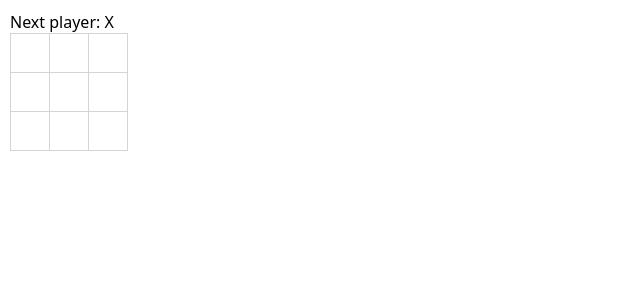
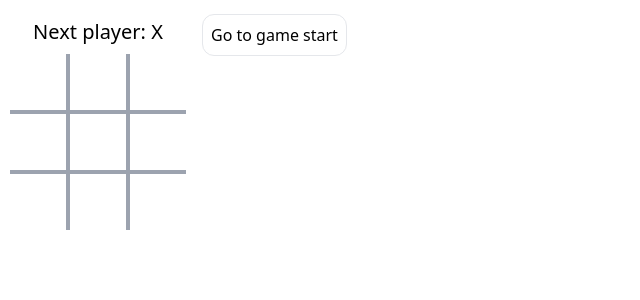
Before and after one commit to DefectingCat/tic-tac-toe, a React (Create React App) app: page / in a window 1280 px wide. Shown: the top 300 px of the page, without its empty margins (0-640 px from the left). Built offline with nearby package versions, Linux system fonts and the light colour scheme.

Commit message:
Compeleted game

```diff
--- a/package.json
+++ b/package.json
@@ -10,10 +10,12 @@
     "@types/node": "^16.7.13",
     "@types/react": "^17.0.20",
     "@types/react-dom": "^17.0.9",
+    "immer": "^9.0.7",
     "react": "^17.0.2",
     "react-dom": "^17.0.2",
     "react-scripts": "5.0.0",
     "typescript": "^4.4.2",
+    "use-immer": "^0.6.0",
     "web-vitals": "^2.1.0"
   },
   "scripts": {
--- a/src/components/Board.tsx
+++ b/src/components/Board.tsx
@@ -1,57 +1,27 @@
-import { FC, useState } from 'react';
+import { FC } from 'react';
 import Square from './Square';
+import { State } from './Game';
 
-const Board: FC = () => {
-  const [squares, setSquares] = useState(Array(9).fill(null));
-  const [xIsNext, setXIsNext] = useState(true);
+interface Props {
+  state: State;
+  updateGame: (i: number) => void;
+}
 
-  const handleClick = (i: number) => {
-    const mySquares = squares.slice();
-    mySquares[i] = xIsNext ? 'X' : 'O';
-    setSquares(mySquares);
-    setXIsNext(!xIsNext);
-  };
-
-  const calculateWinner = (squares: string[] | null[]) => {
-    const lines = [
-      [0, 1, 2],
-      [3, 4, 5],
-      [6, 7, 8],
-      [0, 3, 6],
-      [1, 4, 7],
-      [2, 5, 8],
-      [0, 4, 8],
-      [2, 4, 6],
-    ];
-
-    for (let i = 0; i < lines.length; i++) {
-      const [a, b, c] = lines[i];
-      if (
-        squares[a] &&
-        squares[a] === squares[b] &&
-        squares[a] === squares[c]
-      ) {
-        return squares[a];
-      }
-    }
-    return null;
-  };
-
-  const winner = calculateWinner(squares);
+const Board: FC<Props> = ({ state, updateGame }) => {
+  const { squares } = state.current;
+  const { winner, xIsNext } = state;
 
   return (
     <>
-      <div>
-        <p>
-          {winner ? `Winner: ${winner}` : `Next player: ${xIsNext ? 'X' : 'O'}`}
-        </p>
-      </div>
-      <div className="w-[122px] flex flex-wrap">
+      <p className="text-xl text-center my-2">
+        {winner ? `Winner: ${winner}` : `Next player: ${xIsNext ? 'X' : 'O'}`}
+      </p>
+      <div className="inline-grid grid-rows-3 grid-cols-3 bg-gray-400 gap-1">
         {squares.map((square, index) => (
           <Square
             key={index}
             value={square}
-            onClick={() => handleClick(index)}
+            onClick={() => updateGame(index)}
           />
         ))}
       </div>
--- a/src/components/Game.tsx
+++ b/src/components/Game.tsx
@@ -1,10 +1,106 @@
-import { FC } from 'react';
+import { FC, useCallback } from 'react';
 import Board from './Board';
+import { useImmer } from 'use-immer';
+import GameInfo from './GameInfo';
+
+type Squares = (string | null)[];
+export type SquaresState = {
+  id: number;
+  squares: Squares;
+};
+
+export interface State {
+  history: SquaresState[];
+  xIsNext: boolean;
+  winner: string | null;
+  stepNumber: number;
+  current: SquaresState;
+}
+
+const initialStates = {
+  history: [
+    {
+      id: 0,
+      squares: Array(9).fill(null),
+    },
+  ],
+  xIsNext: true,
+  winner: null,
+  stepNumber: 0,
+  current: {
+    id: 0,
+    squares: Array(9).fill(null),
+  },
+};
 
 const Game: FC = () => {
+  const [gameState, setGameState] = useImmer<State>(initialStates);
+
+  const calculateWinner = (squares: (string | null)[]) => {
+    const lines = [
+      [0, 1, 2],
+      [3, 4, 5],
+      [6, 7, 8],
+      [0, 3, 6],
+      [1, 4, 7],
+      [2, 5, 8],
+      [0, 4, 8],
+      [2, 4, 6],
+    ];
+
+    let winner: string | null = null;
+    lines.map(
+      (line) =>
+        squares[line[0]] &&
+        squares[line[0]] === squares[line[1]] &&
+        squares[line[0]] === squares[line[2]] &&
+        (winner = squares[line[0]])
+    );
+
+    return winner;
+  };
+
+  const updateGame = useCallback(
+    (i: number) => {
+      if (gameState.winner) return;
+
+      setGameState((draft) => {
+        draft.current.squares[i] = draft.xIsNext ? 'X' : 'O';
+        draft.current.id = draft.current.id + 1;
+        draft.stepNumber = draft.current.id;
+        draft.xIsNext = draft.stepNumber % 2 === 0;
+        draft.history = draft.history.slice(0, draft.stepNumber);
+        draft.history.push(draft.current);
+        draft.winner = calculateWinner(draft.current.squares);
+      });
+    },
+    // eslint-disable-next-line react-hooks/exhaustive-deps
+    [gameState.winner]
+  );
+
+  const timeTravel = useCallback((id: number) => {
+    setGameState((draft) => {
+      draft.current = draft.history.find((item) => item.id === id)!;
+      draft.stepNumber = id;
+      draft.xIsNext = id % 2 === 0;
+    });
+    // eslint-disable-next-line react-hooks/exhaustive-deps
+  }, []);
+
   return (
     <>
-      <Board />
+      <div className="flex">
+        <div className="mr-4">
+          <Board state={gameState} updateGame={updateGame} />
+        </div>
+        <ul>
+          {gameState.history.map((item) => (
+            <li key={item.id}>
+              <GameInfo square={item} onClick={() => timeTravel(item.id)} />
+            </li>
+          ))}
+        </ul>
+      </div>
     </>
   );
 };
--- /dev/null
+++ b/src/components/GameInfo.tsx
@@ -0,0 +1,22 @@
+import { FC } from 'react';
+import { SquaresState } from './Game';
+
+interface Props {
+  square: SquaresState;
+  onClick: () => void;
+}
+
+const GameInfo: FC<Props> = ({ square, onClick }) => {
+  return (
+    <>
+      <button
+        onClick={onClick}
+        className="border p-2 rounded-xl hover:bg-gray-200 transition-all my-1"
+      >
+        {square.id === 0 ? 'Go to game start' : `Go to move #${square.id}`}
+      </button>
+    </>
+  );
+};
+
+export default GameInfo;
--- a/src/components/Square.tsx
+++ b/src/components/Square.tsx
@@ -1,7 +1,7 @@
 import React, { FC } from 'react';
 
 interface Props {
-  value: string;
+  value: string | null;
   onClick: () => void;
 }
 
@@ -9,7 +9,7 @@ const Square: FC<Props> = ({ value, onClick }) => {
   return (
     <>
       <button
-        className="text-center border border-gray-300 h-10 w-10 leading-10 mt-[-1px] mr-[-1px] text-2xl select-none"
+        className="text-center h-14 w-14 leading-14 text-5xl select-none bg-[#fff]"
         onClick={onClick}
       >
         {value}
```
Also changed, not shown: 1 other file (tests, documents, lock files or other folders).
